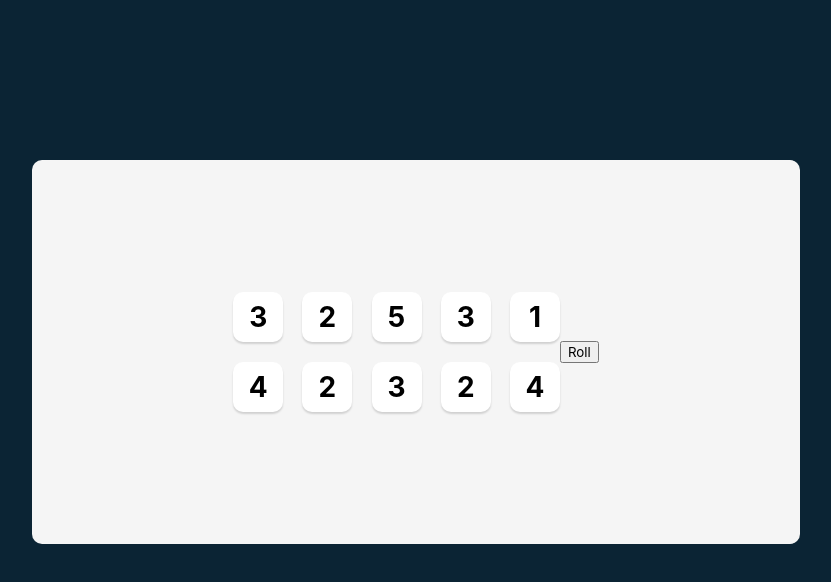
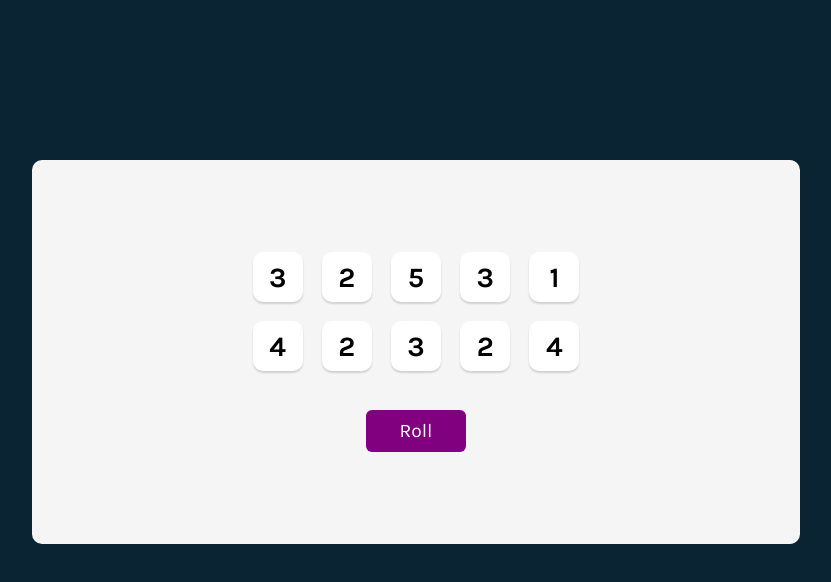
Before and after one commit to justberatt/tenziesGame, a React (Vite) app: page / in a window 1280 px wide. Shown: the top 582 px of the page, without its empty margins (224-1055 px from the left). Built offline with nearby package versions, Linux system fonts and the light colour scheme.

Commit message:
styled the button

```diff
--- a/src/index.css
+++ b/src/index.css
@@ -1,6 +1,6 @@
 *, *::before, *::after {
   box-sizing: border-box;
-  font-family: "Inter", sans-serif;
+  font-family: Karla, sans-serif;
 }
 
 body {
@@ -28,6 +28,7 @@ main {
   border-radius: 10px;
 
   display: flex;
+  flex-direction: column;
   align-items: center;
   justify-content: center;
 }
@@ -49,3 +50,14 @@ main {
   height: 50px;
   cursor: pointer;
 }
+
+.roll-btn {
+  font-size: 1.2rem;
+  border: none;
+  border-radius: 6px;
+  background-color: purple;
+  color: white;
+  padding: .5em 1.75em;
+  margin-top: 2em;
+  cursor: pointer;
+}
```
